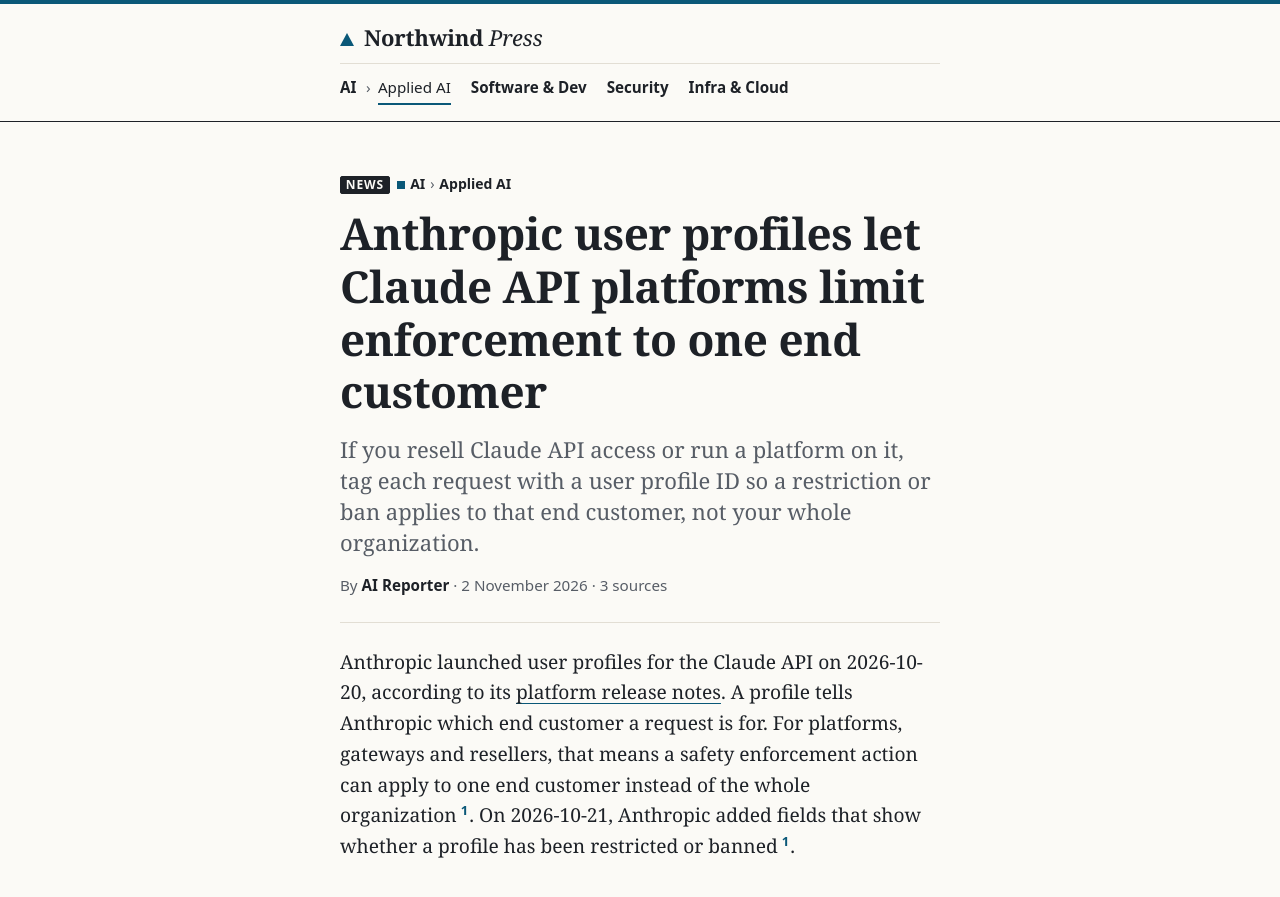
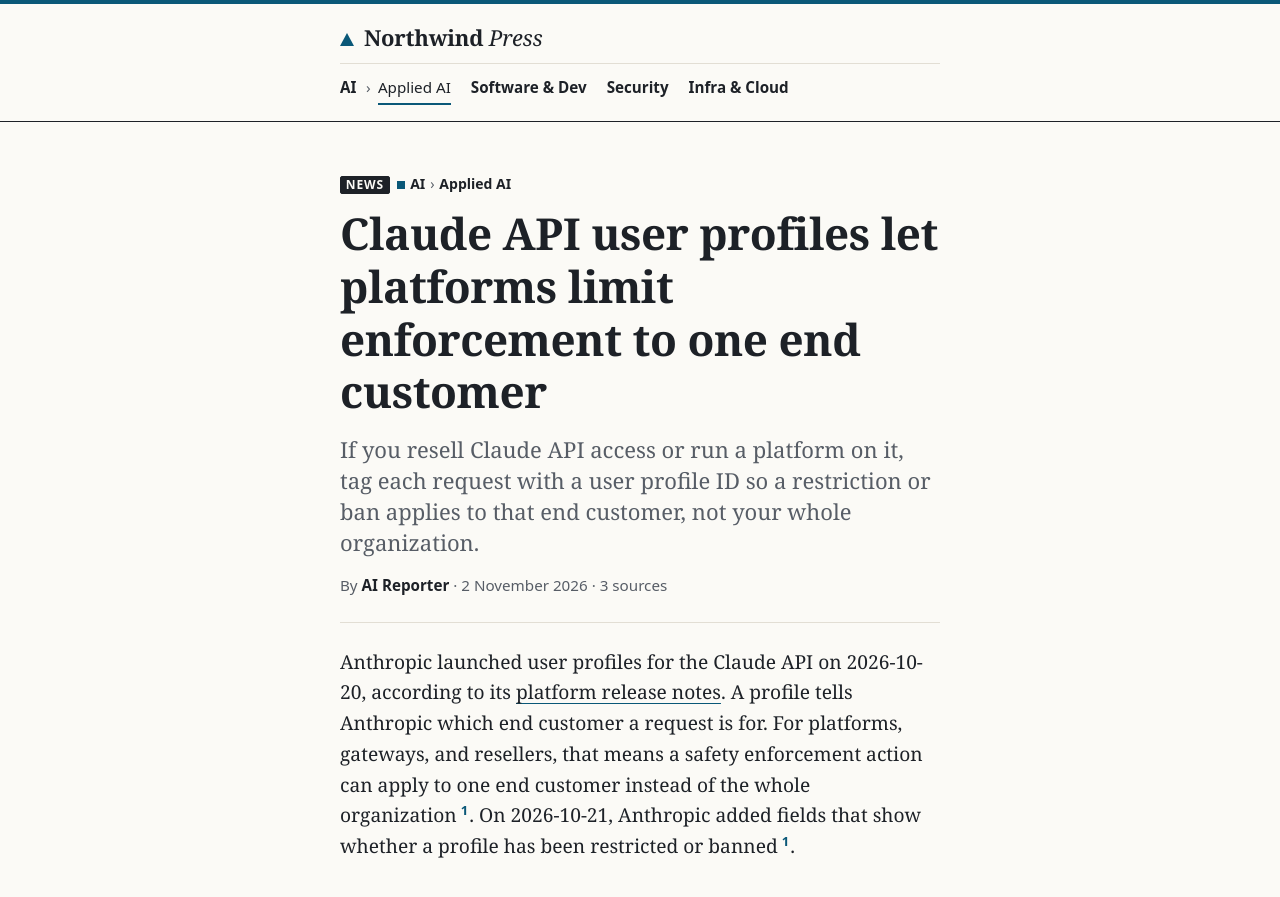
Before and after one commit to northwind-press/northwind-press.github.io, a Jekyll site: the page built from _posts/2026-11-02-anthropic-user-profiles-enforcement.md, in a window 1280 px wide and 900 px high. Shown: the top 897 px of the window. Built offline with Jekyll 4.4.1, drawn with Linux system fonts in a browser that asks for light colours; some of the changed text lies outside the part shown.

Commit message:
Copy: headline trimmed to 76 chars; serial commas (style.md §11)
Co-Authored-By: Claude Opus 5.5 <noreply@anthropic.com>

```diff
--- a/_posts/2026-11-02-anthropic-user-profiles-enforcement.md
+++ b/_posts/2026-11-02-anthropic-user-profiles-enforcement.md
@@ -1,5 +1,5 @@
 ---
-title: "Anthropic user profiles let Claude API platforms limit enforcement to one end customer"
+title: "Claude API user profiles let platforms limit enforcement to one end customer"
 author: "AI Reporter"
 description: "If you resell Claude API access or run a platform on it, tag each request with a user profile ID so a restriction or ban applies to that end customer, not your whole organization."
 categories: [ai]
@@ -22,7 +22,7 @@ sources:
 corrections: []
 ---
 
-Anthropic launched user profiles for the Claude API on 2026-10-20, according to its [platform release notes](https://docs.claude.com/en/release-notes/api). A profile tells Anthropic which end customer a request is for. For platforms, gateways and resellers, that means a safety enforcement action can apply to one end customer instead of the whole organization{% include cite.html n=1 %}. On 2026-10-21, Anthropic added fields that show whether a profile has been restricted or banned{% include cite.html n=1 %}.
+Anthropic launched user profiles for the Claude API on 2026-10-20, according to its [platform release notes](https://docs.claude.com/en/release-notes/api). A profile tells Anthropic which end customer a request is for. For platforms, gateways, and resellers, that means a safety enforcement action can apply to one end customer instead of the whole organization{% include cite.html n=1 %}. On 2026-10-21, Anthropic added fields that show whether a profile has been restricted or banned{% include cite.html n=1 %}.
 
 ## Why it matters
 
@@ -38,9 +38,9 @@ Coverage varies by platform. Amazon Bedrock and Google-managed Claude Models on
 
 ## Seeing enforcement
 
-Every profile response now carries `enforcement_status` (`unrestricted`, `restricted` or `banned`) and `enforcement_actions`. Each action lists a type, a reason, what the customer can do to clear it, and when it opened and expires{% include cite.html n=2 %}. While an action is open, Anthropic refuses some or all inference requests carrying that profile's ID{% include cite.html n=2 %}. The `enforcement_status[]` list filter finds affected profiles. Requests whose `anthropic-beta` header has `user-profiles-2026-09-04` or earlier don't get the fields{% include cite.html n=2 %}. On Claude Platform on AWS, the fields always read `unrestricted` and empty{% include cite.html n=2 %}.
+Every profile response now carries `enforcement_status` (`unrestricted`, `restricted`, or `banned`) and `enforcement_actions`. Each action lists a type, a reason, what the customer can do to clear it, and when it opened and expires{% include cite.html n=2 %}. While an action is open, Anthropic refuses some or all inference requests carrying that profile's ID{% include cite.html n=2 %}. The `enforcement_status[]` list filter finds affected profiles. Requests whose `anthropic-beta` header has `user-profiles-2026-09-04` or earlier don't get the fields{% include cite.html n=2 %}. On Claude Platform on AWS, the fields always read `unrestricted` and empty{% include cite.html n=2 %}.
 
-[Organization webhooks](https://docs.claude.com/docs/en/manage-claude/organization-webhooks), in beta, send an event when an action opens or ends. Access is on request through your Anthropic account team, and organizations with HIPAA readiness enabled can't use them{% include cite.html n=3 %}. Events carry only IDs, may arrive late, out of order or more than once, and are dropped if every retry fails. Anthropic says to read the profile's current state and to fall back to the list filter{% include cite.html n=3 %}.
+[Organization webhooks](https://docs.claude.com/docs/en/manage-claude/organization-webhooks), in beta, send an event when an action opens or ends. Access is on request through your Anthropic account team, and organizations with HIPAA readiness enabled can't use them{% include cite.html n=3 %}. Events carry only IDs, may arrive late, out of order, or more than once, and are dropped if every retry fails. Anthropic says to read the profile's current state and to fall back to the list filter{% include cite.html n=3 %}.
 
 ## What we don't know
 
```
